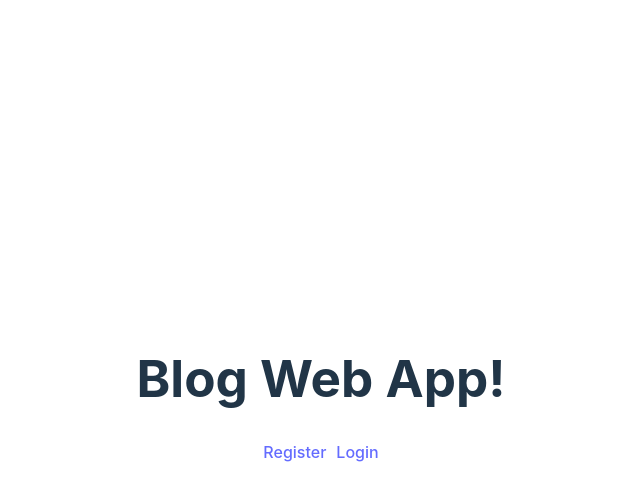
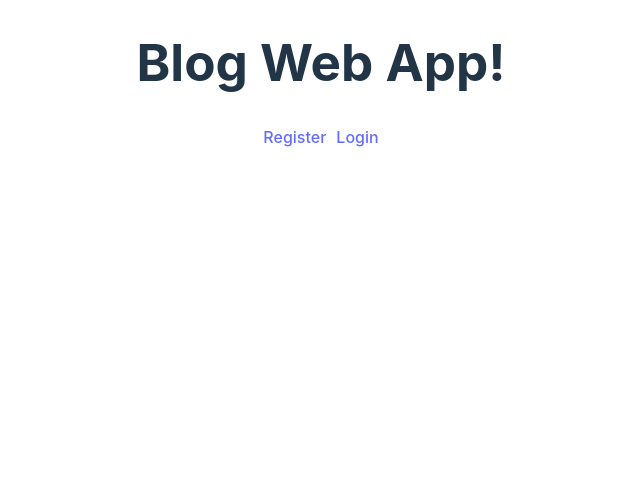
Before and after one commit to guitri-ada/blog-web-app, a React (Vite) app in the folder frontend/: page /blogposts in a window 1280 px wide. Shown: the top 500 px of the page, without its empty margins (319-959 px from the left). Built offline with nearby package versions, Linux system fonts and the light colour scheme; no server answers.

Commit message:
refactor AppContent component to adjust alignment for improved layout

```diff
--- a/frontend/src/AppContent.jsx
+++ b/frontend/src/AppContent.jsx
@@ -20,7 +20,7 @@ const AppContent = () => {
   }, [isAuthenticated, hasProfile, navigate]);
 
   return (
-    <div style={{ display: 'flex', justifyContent: 'center', alignItems: 'center', minHeight: '100vh', width: '100vw', textAlign: 'center' }}>
+    <div style={{ display: 'flex', justifyContent: 'center', alignItems: 'flex-start', minHeight: '100vh', width: '100vw', textAlign: 'center' }}>
       <div>
         <h1>Blog Web App!</h1>
         <nav style={{ marginBottom: '20px' }}>
```
